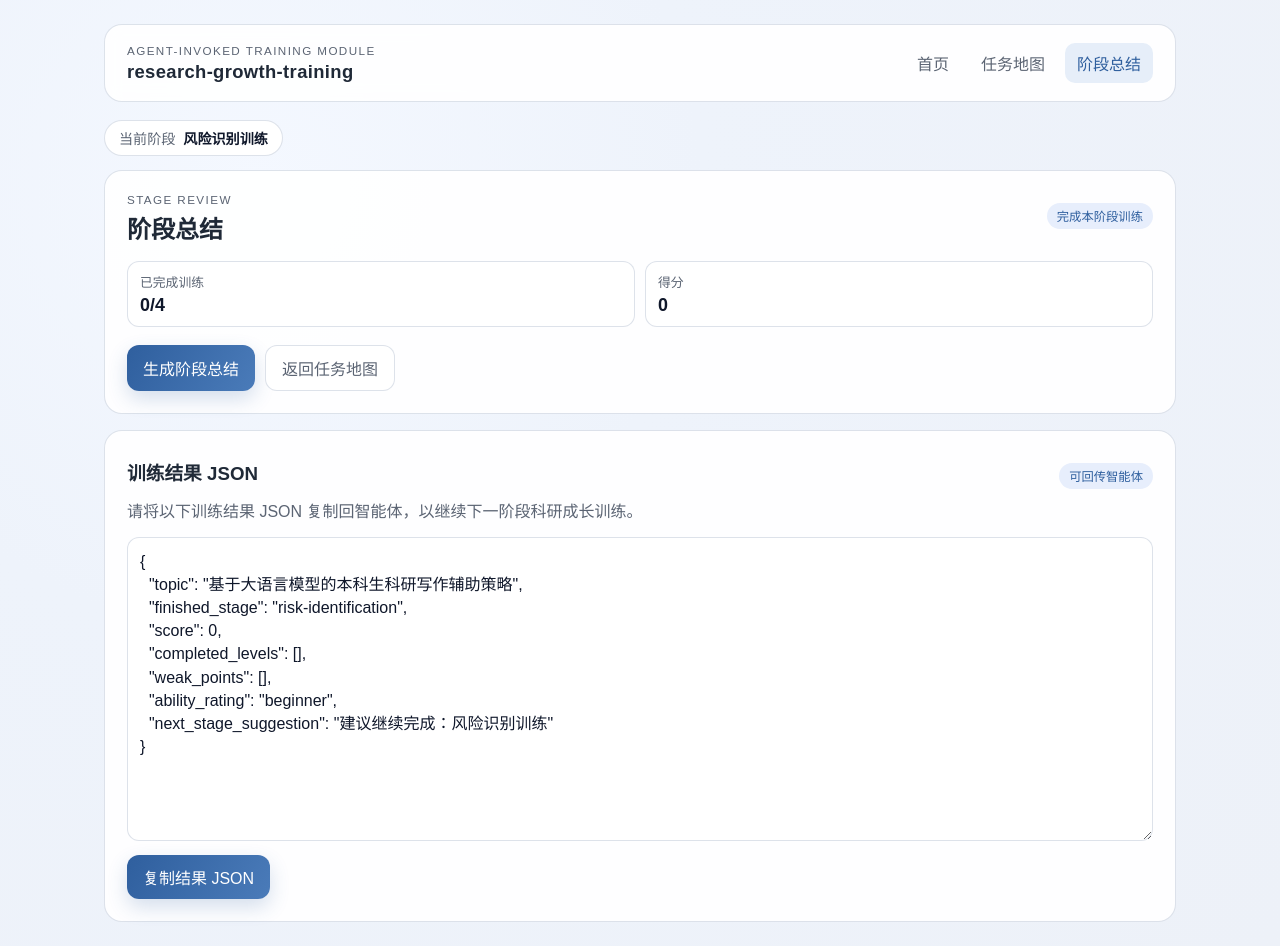
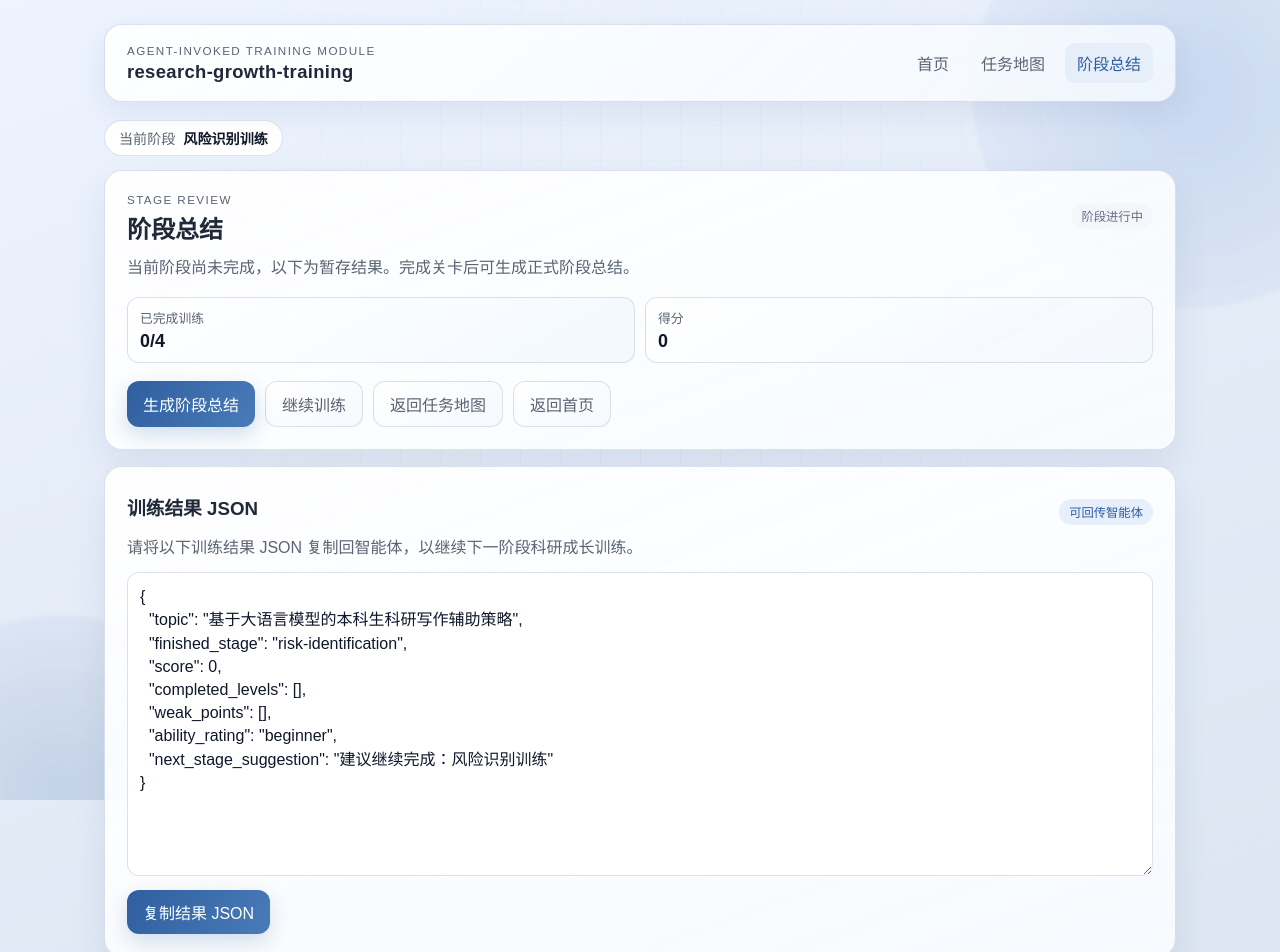
Before and after one commit to lll888666/research-growth-training, a Vue app: page /summary in a window 1280 px wide. Shown: the top 952 px of the page. Built offline with nearby package versions, Linux system fonts and the light colour scheme.

Commit message:
update project

```diff
--- a/src/App.vue
+++ b/src/App.vue
@@ -17,6 +17,12 @@ const isHome = computed(() => route.path === '/')
 
 <template>
   <div class="app-shell">
+    <div class="ambient-bg" aria-hidden="true">
+      <span class="ambient-orb orb-a"></span>
+      <span class="ambient-orb orb-b"></span>
+      <span class="ambient-grid"></span>
+    </div>
+
     <header class="top-nav">
       <div>
         <p class="brand-sub">AGENT-INVOKED TRAINING MODULE</p>
--- a/src/components/TaskImportPanel.vue
+++ b/src/components/TaskImportPanel.vue
@@ -54,7 +54,7 @@ function clearInput() {
     />
 
     <div class="action-row" style="margin-top: 10px">
-      <button class="btn-primary" @click="parseTask">开始训练</button>
+      <button class="btn-primary" @click="parseTask">解析训练任务</button>
       <button class="btn-secondary" @click="clearInput">清空</button>
     </div>
 
--- a/src/style.css
+++ b/src/style.css
@@ -1,11 +1,12 @@
 :root {
   font-family: 'Avenir Next', 'PingFang SC', 'Microsoft YaHei', sans-serif;
   color: #1f2937;
-  background: radial-gradient(circle at 20% 20%, #f4f8ff 0, #eef3fb 35%, #edf1f8 100%);
+  background: radial-gradient(circle at 20% 20%, #eff4ff 0, #e5edf9 42%, #dde6f4 100%);
   --bg-card: rgba(255, 255, 255, 0.9);
   --line: rgba(48, 78, 126, 0.16);
   --primary: #2f5f9e;
   --primary-soft: #e6eef9;
+  --primary-glow: rgba(58, 107, 178, 0.2);
   --text-strong: #0f172a;
   --text-muted: #5b6473;
   --ok: #0f766e;
@@ -19,6 +20,7 @@
 body {
   margin: 0;
   min-height: 100vh;
+  background: linear-gradient(160deg, #edf3ff 0%, #e4ecf8 48%, #dce5f1 100%);
 }
 
 #app {
@@ -42,18 +44,65 @@ a {
   max-width: 1120px;
   margin: 0 auto;
   padding: 24px;
+  position: relative;
+}
+
+.ambient-bg {
+  position: fixed;
+  inset: 0;
+  pointer-events: none;
+  z-index: 0;
+  overflow: hidden;
+}
+
+.ambient-orb {
+  position: absolute;
+  border-radius: 999px;
+  filter: blur(2px);
+  opacity: 0.55;
+}
+
+.ambient-orb.orb-a {
+  width: 420px;
+  height: 420px;
+  top: -130px;
+  right: -120px;
+  background: radial-gradient(circle, rgba(72, 125, 201, 0.34), rgba(72, 125, 201, 0));
+  animation: pulseFloat 8s ease-in-out infinite;
+}
+
+.ambient-orb.orb-b {
+  width: 340px;
+  height: 340px;
+  bottom: -150px;
+  left: -110px;
+  background: radial-gradient(circle, rgba(42, 88, 154, 0.3), rgba(42, 88, 154, 0));
+  animation: pulseFloat 9s ease-in-out infinite reverse;
+}
+
+.ambient-grid {
+  position: absolute;
+  inset: 0;
+  background-image:
+    linear-gradient(rgba(76, 101, 136, 0.06) 1px, transparent 1px),
+    linear-gradient(90deg, rgba(76, 101, 136, 0.06) 1px, transparent 1px);
+  background-size: 40px 40px;
+  mask-image: radial-gradient(circle at 50% 50%, rgba(0, 0, 0, 0.7), transparent 85%);
 }
 
 .top-nav {
   border: 1px solid var(--line);
-  backdrop-filter: blur(8px);
-  background: var(--bg-card);
+  backdrop-filter: blur(10px);
+  background: linear-gradient(140deg, rgba(255, 255, 255, 0.9), rgba(246, 250, 255, 0.84));
   border-radius: 18px;
   padding: 18px 22px;
   display: flex;
   align-items: center;
   justify-content: space-between;
   gap: 16px;
+  position: relative;
+  z-index: 2;
+  box-shadow: 0 10px 30px rgba(24, 53, 97, 0.08);
 }
 
 .top-nav h1 {
@@ -88,6 +137,8 @@ a {
 
 .page-wrap {
   margin-top: 18px;
+  position: relative;
+  z-index: 1;
 }
 
 .task-chip {
@@ -108,10 +159,12 @@ a {
 }
 
 .panel {
-  background: var(--bg-card);
+  background: linear-gradient(160deg, rgba(255, 255, 255, 0.94), rgba(250, 253, 255, 0.88));
   border: 1px solid var(--line);
   border-radius: 18px;
   padding: 22px;
+  box-shadow: 0 16px 36px rgba(23, 50, 90, 0.08);
+  animation: panelFadeIn 0.42s ease-out;
 }
 
 .section-head {
@@ -136,6 +189,7 @@ a {
 .training-hero {
   position: relative;
   overflow: hidden;
+  background: linear-gradient(145deg, rgba(255, 255, 255, 0.95), rgba(238, 246, 255, 0.9));
 }
 
 .training-hero::after {
@@ -146,6 +200,14 @@ a {
   width: 220px;
   height: 220px;
   background: radial-gradient(circle, rgba(74, 123, 185, 0.15), rgba(74, 123, 185, 0));
+  pointer-events: none;
+}
+
+.training-hero::before {
+  content: '';
+  position: absolute;
+  inset: 0;
+  background: linear-gradient(120deg, rgba(63, 104, 168, 0.08), transparent 48%);
   pointer-events: none;
 }
 
@@ -163,10 +225,16 @@ a {
 .metric-card {
   border: 1px solid var(--line);
   border-radius: 12px;
-  background: #fff;
+  background: linear-gradient(150deg, rgba(255, 255, 255, 0.98), rgba(243, 248, 255, 0.96));
   padding: 10px 12px;
   display: grid;
   gap: 4px;
+  transition: transform 0.2s ease, box-shadow 0.2s ease;
+}
+
+.metric-card:hover {
+  transform: translateY(-1px);
+  box-shadow: 0 10px 20px rgba(44, 83, 140, 0.1);
 }
 
 .metric-card.slim {
@@ -211,6 +279,7 @@ a {
 
 .mission-panel {
   border-style: dashed;
+  background: linear-gradient(150deg, rgba(252, 254, 255, 0.94), rgba(239, 246, 255, 0.87));
 }
 
 .meta-list {
@@ -227,7 +296,13 @@ a {
   border: 1px solid var(--line);
   border-radius: 12px;
   padding: 12px;
-  background: #fff;
+  background: linear-gradient(150deg, rgba(255, 255, 255, 0.98), rgba(245, 250, 255, 0.96));
+  transition: border-color 0.2s ease, transform 0.2s ease;
+}
+
+.meta-item:hover {
+  border-color: rgba(57, 92, 142, 0.26);
+  transform: translateY(-1px);
 }
 
 .meta-item label {
@@ -248,11 +323,12 @@ a {
 }
 
 .keyword {
-  background: #edf3ff;
-  color: #254d82;
+  background: linear-gradient(120deg, #e7f0ff, #e1ecfb);
+  color: #214778;
   border-radius: 999px;
   padding: 5px 10px;
   font-size: 0.8rem;
+  border: 1px solid rgba(71, 103, 154, 0.16);
 }
 
 button {
@@ -268,18 +344,49 @@ button {
   padding: 10px 16px;
   transition: transform 0.15s ease, box-shadow 0.15s ease;
   box-shadow: 0 8px 20px rgba(47, 95, 158, 0.2);
+  position: relative;
+  overflow: hidden;
+}
+
+.btn-primary::after {
+  content: '';
+  position: absolute;
+  inset: 0;
+  background: linear-gradient(120deg, transparent, rgba(255, 255, 255, 0.28), transparent);
+  transform: translateX(-120%);
+  transition: transform 0.35s ease;
 }
 
 .btn-primary:hover {
   transform: translateY(-1px);
+  box-shadow: 0 12px 28px var(--primary-glow);
+}
+
+.btn-primary:hover::after {
+  transform: translateX(120%);
+}
+
+.btn-primary:active {
+  transform: translateY(1px) scale(0.99);
 }
 
 .btn-secondary {
-  background: #fff;
+  background: linear-gradient(150deg, #ffffff, #f5f8fd);
   border: 1px solid var(--line);
   border-radius: 12px;
   padding: 10px 16px;
   color: var(--text-muted);
+  transition: transform 0.15s ease, box-shadow 0.15s ease, border-color 0.15s ease;
+}
+
+.btn-secondary:hover {
+  border-color: rgba(52, 89, 145, 0.3);
+  transform: translateY(-1px);
+  box-shadow: 0 10px 20px rgba(44, 83, 140, 0.08);
+}
+
+.btn-secondary:active {
+  transform: translateY(1px) scale(0.99);
 }
 
 .btn-secondary:disabled,
@@ -297,7 +404,7 @@ button {
 .option-card {
   border: 1px solid var(--line);
   border-radius: 14px;
-  background: #fff;
+  background: linear-gradient(160deg, #fff, #f9fbff);
   padding: 14px;
 }
 
@@ -308,6 +415,7 @@ button {
 .option-card.active {
   border-color: #5c83b5;
   background: #eef4ff;
+  box-shadow: inset 0 0 0 1px rgba(82, 122, 179, 0.15);
 }
 
 .level-head {
@@ -341,7 +449,7 @@ button {
   border: 1px dashed rgba(47, 95, 158, 0.35);
   border-radius: 14px;
   padding: 14px;
-  background: rgba(255, 255, 255, 0.85);
+  background: linear-gradient(150deg, rgba(255, 255, 255, 0.9), rgba(245, 250, 255, 0.82));
 }
 
 .stage-goal {
@@ -354,7 +462,7 @@ button {
   border-radius: 14px;
   padding: 14px;
   border: 1px solid var(--line);
-  background: #fff;
+  background: linear-gradient(150deg, rgba(255, 255, 255, 0.98), rgba(244, 249, 255, 0.93));
 }
 
 .feedback h4 {
@@ -371,6 +479,7 @@ button {
 
 .map-panel {
   border-style: dashed;
+  background: linear-gradient(155deg, rgba(255, 255, 255, 0.94), rgba(240, 248, 255, 0.9));
 }
 
 .map-head {
@@ -390,7 +499,13 @@ button {
   border: 1px solid var(--line);
   border-radius: 14px;
   padding: 14px;
-  background: #fff;
+  background: linear-gradient(155deg, rgba(255, 255, 255, 0.98), rgba(243, 248, 255, 0.95));
+  transition: transform 0.18s ease, box-shadow 0.18s ease, border-color 0.18s ease;
+}
+
+.stage-card:hover {
+  transform: translateY(-2px);
+  box-shadow: 0 14px 26px rgba(27, 58, 104, 0.08);
 }
 
 .stage-card.enhanced.done {
@@ -455,6 +570,13 @@ button {
   font: inherit;
   line-height: 1.45;
   resize: vertical;
+  transition: border-color 0.18s ease, box-shadow 0.18s ease;
+}
+
+.task-textarea:focus {
+  outline: none;
+  border-color: rgba(58, 101, 160, 0.45);
+  box-shadow: 0 0 0 4px rgba(58, 101, 160, 0.12);
 }
 
 .hint-error {
@@ -467,6 +589,27 @@ button {
   margin-top: 10px;
   color: #0f766e;
   font-size: 0.88rem;
+}
+
+@keyframes panelFadeIn {
+  from {
+    opacity: 0;
+    transform: translateY(8px);
+  }
+  to {
+    opacity: 1;
+    transform: translateY(0);
+  }
+}
+
+@keyframes pulseFloat {
+  0%,
+  100% {
+    transform: translateY(0) scale(1);
+  }
+  50% {
+    transform: translateY(12px) scale(1.04);
+  }
 }
 
 @media (max-width: 900px) {
--- a/src/views/SummaryView.vue
+++ b/src/views/SummaryView.vue
@@ -4,6 +4,7 @@ import { useRouter } from 'vue-router'
 import { stageLabels } from '../data/topicMock'
 import { useTrainingStore } from '../stores/training'
 import ResultExportPanel from '../components/ResultExportPanel.vue'
+import { navigateByStage } from '../utils/taskImport'
 
 const store = useTrainingStore()
 const router = useRouter()
@@ -12,9 +13,35 @@ const report = computed(() => store.summary)
 const totalScore = computed(() => store.totalScore)
 const completedCount = computed(() => store.completedCount)
 const resultJson = computed(() => store.resultJson)
+const currentStage = computed(() => store.task?.level ?? null)
+const isCurrentStageCompleted = computed(() => {
+  if (!currentStage.value) return false
+  return store.completed[currentStage.value]
+})
+const summaryHint = computed(() => {
+  if (!currentStage.value) {
+    return '当前尚未载入训练任务，以下展示的是默认暂存结果。'
+  }
+  if (!isCurrentStageCompleted.value) {
+    return '当前阶段尚未完成，以下为暂存结果。完成关卡后可生成正式阶段总结。'
+  }
+  return '当前阶段已完成，可导出训练结果 JSON 回传智能体。'
+})
 
 function generateReport() {
   store.generateSummary()
+}
+
+function goHome() {
+  router.push('/')
+}
+
+function continueTraining() {
+  if (!currentStage.value) {
+    goHome()
+    return
+  }
+  navigateByStage(router, currentStage.value)
 }
 
 onMounted(() => {
@@ -31,8 +58,11 @@ onMounted(() => {
         <p class="brand-sub">STAGE REVIEW</p>
         <h2>阶段总结</h2>
       </div>
-      <span class="badge current">完成本阶段训练</span>
+      <span class="badge" :class="isCurrentStageCompleted ? 'done' : 'locked'">
+        {{ isCurrentStageCompleted ? '阶段已完成' : '阶段进行中' }}
+      </span>
     </header>
+    <p class="section-desc">{{ summaryHint }}</p>
 
     <div class="metric-strip summary-strip">
       <div class="metric-card">
@@ -47,7 +77,9 @@ onMounted(() => {
 
     <div class="action-row">
       <button class="btn-primary" @click="generateReport">生成阶段总结</button>
+      <button class="btn-secondary" @click="continueTraining">继续训练</button>
       <button class="btn-secondary" @click="router.push('/map')">返回任务地图</button>
+      <button class="btn-secondary" @click="goHome">返回首页</button>
     </div>
 
     <article v-if="report" class="feedback" style="margin-top: 18px">
--- a/src/views/TaskMapView.vue
+++ b/src/views/TaskMapView.vue
@@ -36,6 +36,14 @@ function goStage(key: StageKey) {
   if (currentStage.value === key) {
     router.push(stageRouteMap[key])
   }
+}
+
+function goCurrentStage() {
+  if (!currentStage.value) {
+    router.push('/')
+    return
+  }
+  router.push(stageRouteMap[currentStage.value])
 }
 </script>
 
@@ -79,7 +87,9 @@ function goStage(key: StageKey) {
     </div>
 
     <div class="action-row">
+      <button class="btn-secondary" @click="goCurrentStage">继续当前训练</button>
       <button class="btn-primary" @click="router.push('/summary')">查看阶段总结</button>
+      <button class="btn-secondary" @click="router.push('/')">返回首页</button>
     </div>
   </section>
 </template>
```
Also changed, not shown: src/views/HomeView.vue (+19 -3 lines), src/views/levels/AcademicWritingLevelView.vue (+4 -3 lines).
